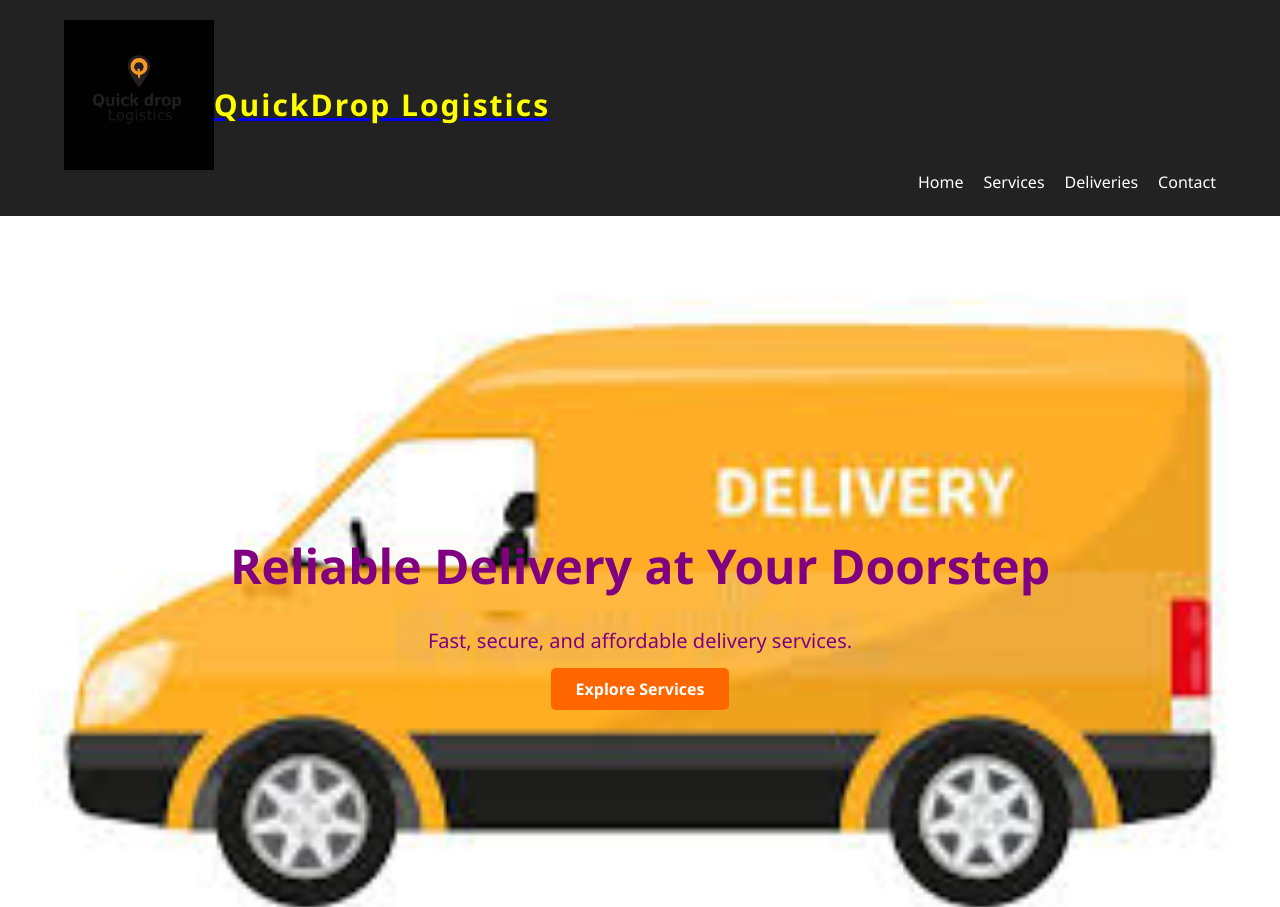
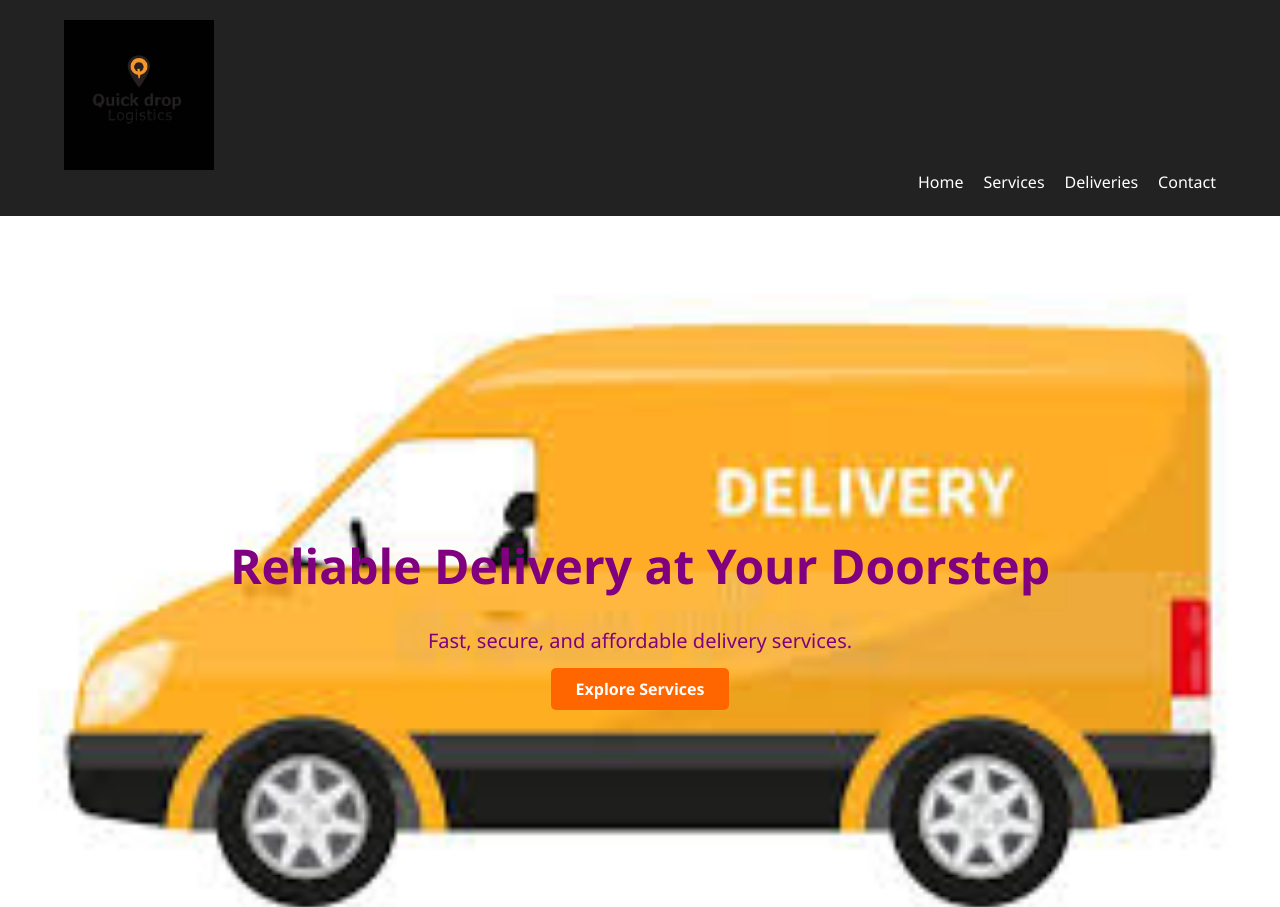
Before and after one commit to Ghost0001q/Quickdrop-logistics, a plain HTML site: page index.html in a window 1280 px wide. Shown: the top 907 px of the page. Drawn offline with Linux system fonts and the light colour scheme.

Commit message:
Update index.html

```diff
--- a/index.html
+++ b/index.html
@@ -12,7 +12,7 @@
     <div class="container">
 	<a href="#" class="logo">
   <img src="image33.jpg" alt="QuickDropLogistics" /><br><br>
-  <h1>QuickDrop Logistics</h1>
+
 </a>
       <nav>
         <ul>
```
